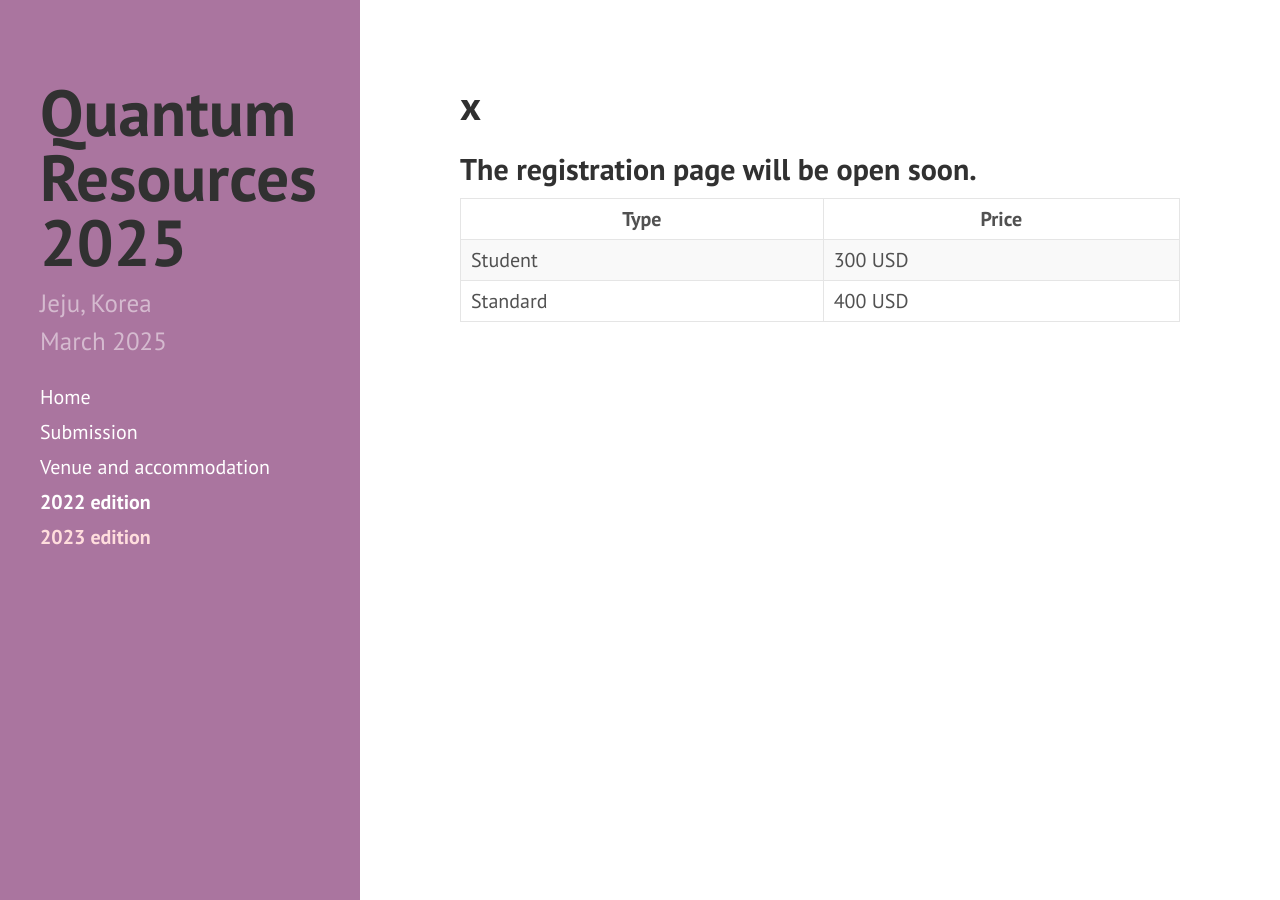
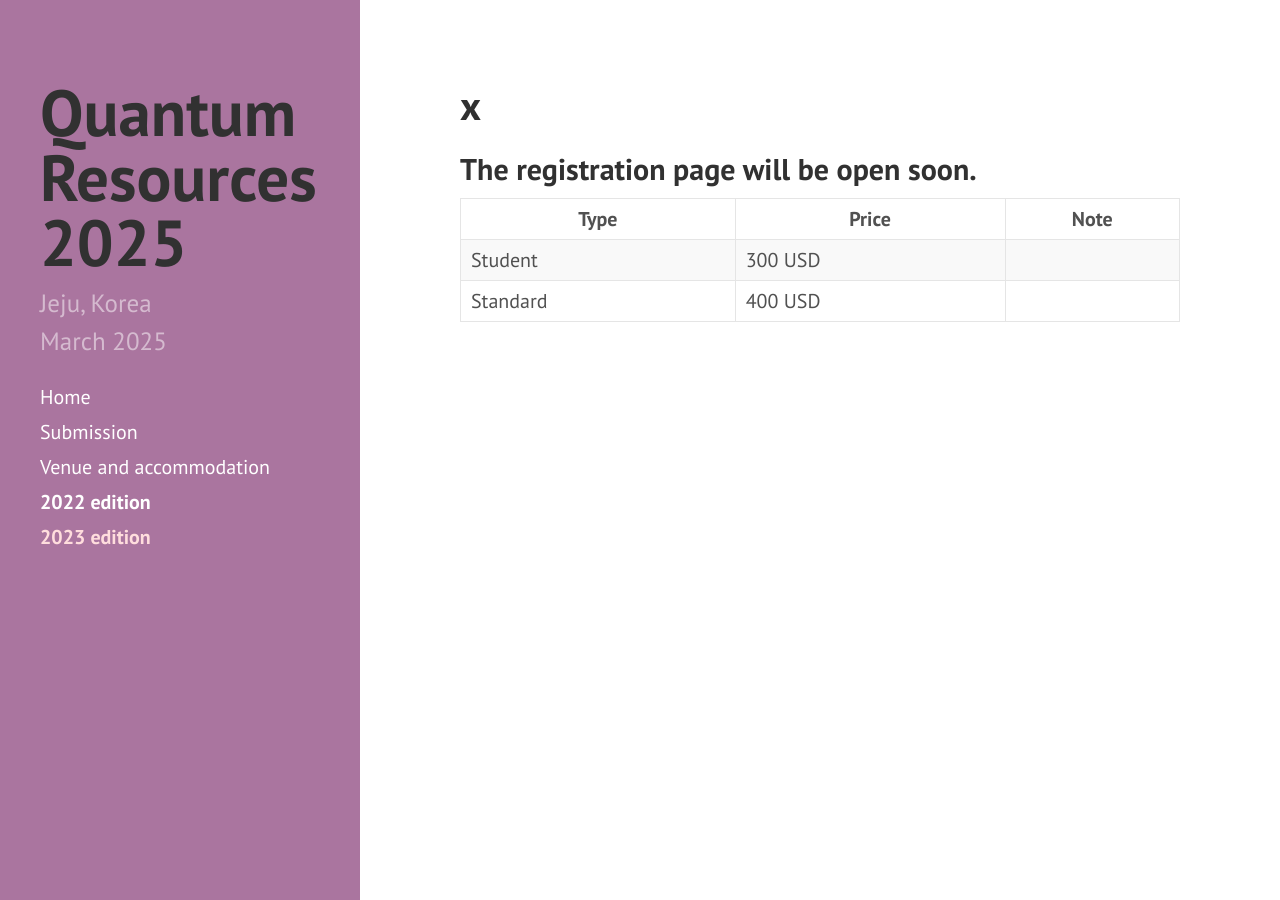
Before and after one commit to yeon-lee/yeon-lee.github.io, a Jekyll site: the page built from registration.md, in a window 1280 px wide. Built offline with Jekyll 4.4.1, drawn with Linux system fonts in a browser that asks for light colours; nearby versions of some CDN libraries.

Commit message:
Update registration.md

```diff
--- a/registration.md
+++ b/registration.md
@@ -6,7 +6,7 @@ order: 4
 
 ## The registration page will be open soon.
 
-| Type    | Price |
-|---|---|
+| Type    | Price | Note |
+|---|---|---|
 | Student | 300 USD |
 | Standard | 400 USD |
```
